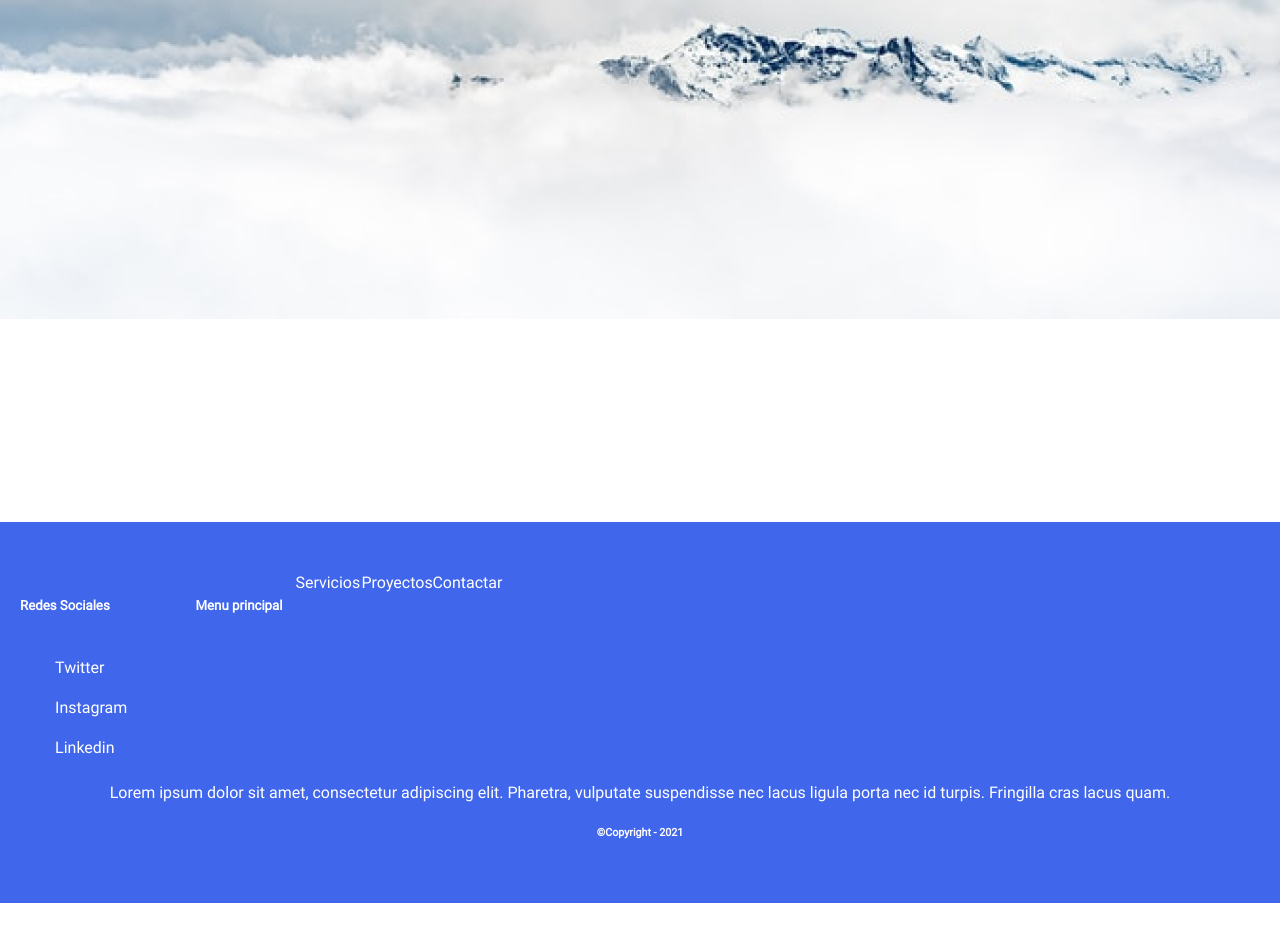
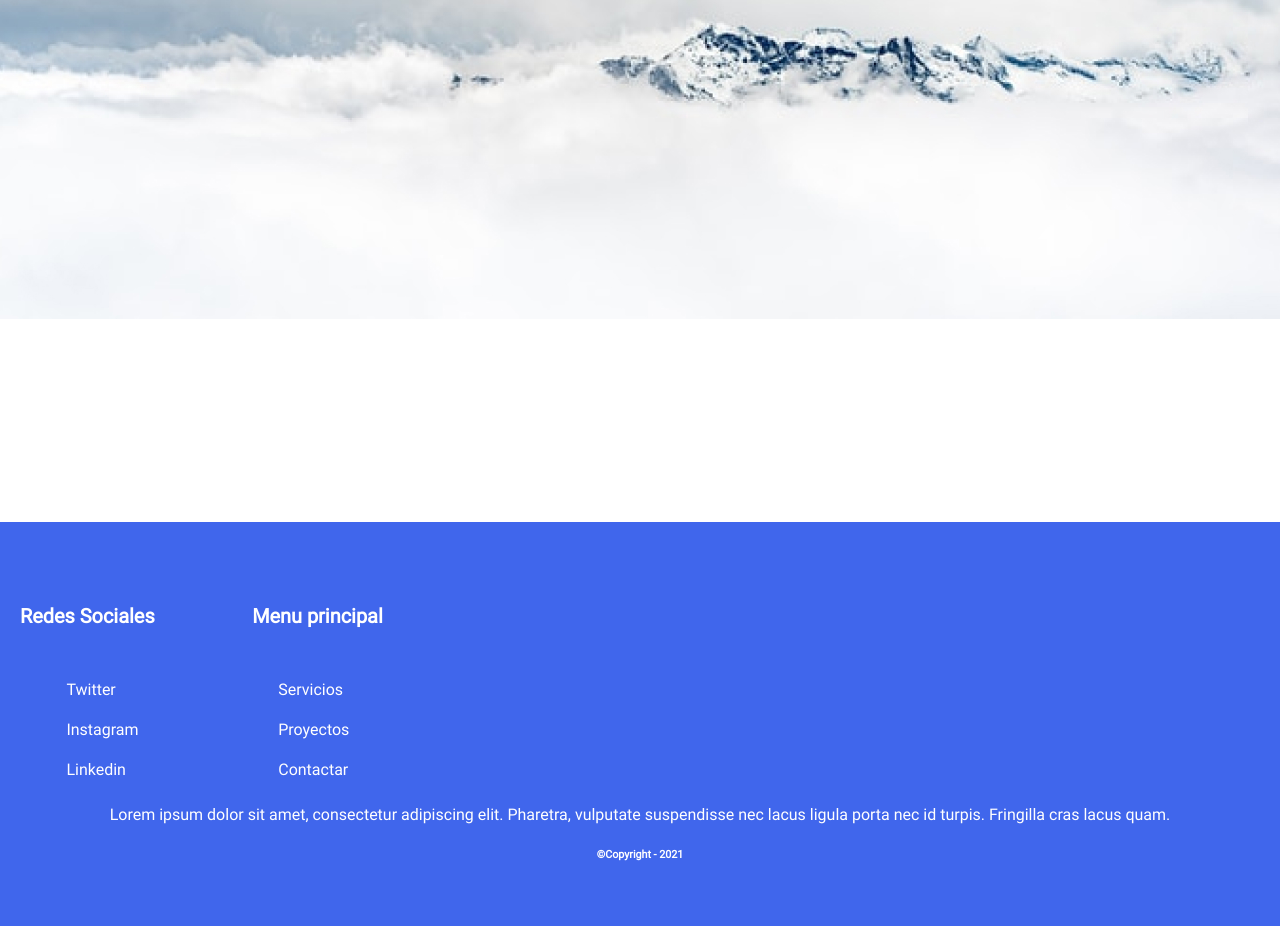
Before and after one commit to janera78/smartphone, a plain HTML site: page index.html in a window 1280 px wide. Shown: the part 81-1007 px from the top of the page. Before the commit the page ends 984 px from the top, so only its background shows below. Drawn offline with Linux system fonts and the light colour scheme.

Commit message:
correccion del tamaño de los titulos y ul en footer

```diff
--- a/css/footer.css
+++ b/css/footer.css
@@ -7,6 +7,7 @@ footer {
     padding: 40px 20px;
     display: flex;
     flex-direction: column;
+
 }
 /*Links redes*/
 .linksFooter{
@@ -21,6 +22,7 @@ li{
     line-height: 40px;
 }
 .linksFooter__redes__titulo{
+    font-size: 24px;
 }
 .linksFooter__redes__1,
 .linksFooter__redes__2,
@@ -31,7 +33,7 @@ li{
  .linksFooter__menu{
 }
  .linksFooter__menu__titulo{
-
+    font-size: 24px;
  }
  .linksFooter__menu__1,
  .linksFooter__menu__2,
--- a/index.html
+++ b/index.html
@@ -46,7 +46,7 @@
                     <li class="linksFooter__redes__3">Linkedin</li>
                 </ul>
                 <!--menu-->
-                <ul class="linksFooter__menu"></ul>
+                <ul class="linksFooter__menu">
                     <li class="linksFooter__menu__titulo"><h5>Menu principal</h5></li>
                     <li class="linksFooter__menu__1">Servicios</li>
                     <li class="linksFooter__menu__2">Proyectos</li>
```
